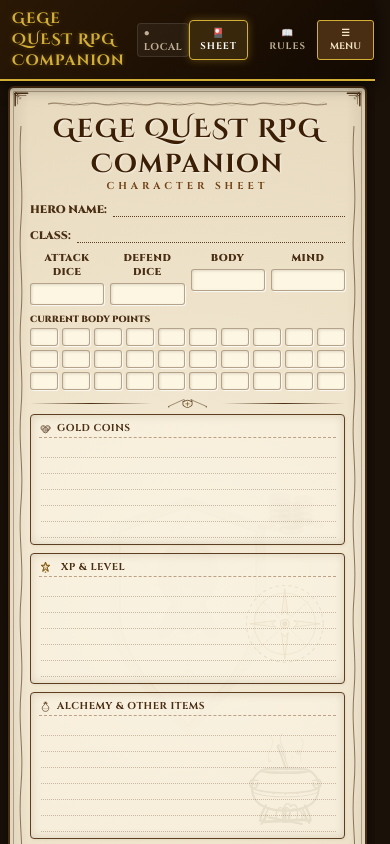
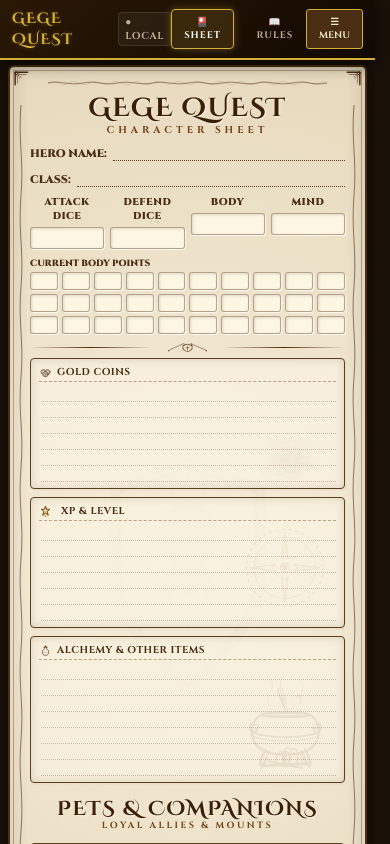
Before and after one commit to ihorvasyliev-gh/gege-quest-companion, a React (Vite) app in the folder companion-app/: page / in a window 390 px wide. Shown: the top 844 px of the page. Built offline with nearby package versions, Linux system fonts and the light colour scheme; no server answers.

Commit message:
Update mobile app headers to GEGE QUEST

```diff
--- a/companion-app/src/components/CharacterSheet.tsx
+++ b/companion-app/src/components/CharacterSheet.tsx
@@ -116,7 +116,10 @@ export function CharacterSheet() {
 
           <div>
             <div className="header-container">
-              <h1 className="main-title">GeGe QUEST RPG Companion</h1>
+              <h1 className="main-title">
+                <span className="desktop-only">GeGe QUEST RPG Companion</span>
+                <span className="mobile-only">GEGE QUEST</span>
+              </h1>
               <div className="subtitle">Character Sheet</div>
             </div>
 
--- a/companion-app/src/components/Navbar.tsx
+++ b/companion-app/src/components/Navbar.tsx
@@ -146,7 +146,7 @@ export function Navbar() {
         <div className="navbar-left">
           <div className="navbar-brand">
             <span className="desktop-only">GeGe QUEST RPG Companion</span>
-            <span className="mobile-only">GeGe QUEST RPG Companion</span>
+            <span className="mobile-only">GEGE QUEST</span>
           </div>
           {renderSyncBadge()}
         </div>
--- a/companion-app/src/index.css
+++ b/companion-app/src/index.css
@@ -119,6 +119,9 @@ body {
 .desktop-only {
     display: inline-flex;
 }
+h1.main-title .desktop-only {
+    display: inline;
+}
 .desktop-table-cell {
     display: table-cell;
 }
@@ -135,6 +138,9 @@ body {
     }
     .mobile-only {
         display: inline-flex !important;
+    }
+    h1.main-title .mobile-only {
+        display: inline !important;
     }
     .mobile-monster-list {
         display: block !important;
```
